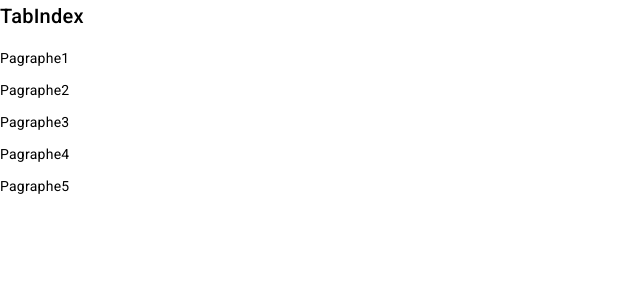
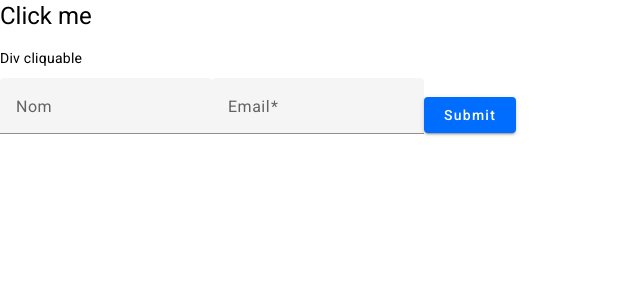
Before and after one commit to turbo-xav/angular-accessibility, an Angular app: page / in a window 1280 px wide. Shown: the top 300 px of the page, without its empty margins (0-640 px from the left). Built offline with nearby package versions, Linux system fonts and the light colour scheme.

Commit message:
Test form & popin accessibility

```diff
--- a/angular.json
+++ b/angular.json
@@ -100,6 +100,7 @@
         "lint": {
           "builder": "@angular-eslint/builder:lint",
           "options": {
+            "fix": true,
             "lintFilePatterns": [
               "src/**/*.ts",
               "src/**/*.html"
--- a/package.json
+++ b/package.json
@@ -38,6 +38,8 @@
     "@typescript-eslint/eslint-plugin": "7.11.0",
     "@typescript-eslint/parser": "7.11.0",
     "eslint": "^8.57.0",
+    "eslint-config-prettier": "^9.1.0",
+    "eslint-plugin-prettier": "^5.1.3",
     "jasmine-core": "~5.1.0",
     "karma": "~6.4.0",
     "karma-chrome-launcher": "~3.2.0",
--- /dev/null
+++ b/src/app/accessible-dialog/accessible-dialog.component.html
@@ -0,0 +1,10 @@
+<mat-dialog-content role="dialog">
+  <h2>Titre du dialogue</h2>
+  <p tabindex="0">Tab index</p>
+  <p tabindex="0">Tab index</p>
+  <p tabindex="0">Tab index</p>
+  <p tabindex="0">Tab index</p>
+</mat-dialog-content>
+<mat-dialog-actions>
+  <button mat-button (click)="onClose()">Fermer</button>
+</mat-dialog-actions>
--- /dev/null
+++ b/src/app/accessible-dialog/accessible-dialog.component.ts
@@ -0,0 +1,21 @@
+import { Component } from '@angular/core';
+import {
+  MatDialogActions,
+  MatDialogContent,
+  MatDialogRef,
+} from '@angular/material/dialog';
+
+@Component({
+  selector: 'app-accessible-dialog',
+  standalone: true,
+  imports: [MatDialogContent, MatDialogActions],
+  templateUrl: './accessible-dialog.component.html',
+  styleUrl: './accessible-dialog.component.scss',
+})
+export class AccessibleDialogComponent {
+  constructor(public dialogRef: MatDialogRef<AccessibleDialogComponent>) {}
+
+  onClose(): void {
+    this.dialogRef.close();
+  }
+}
--- a/src/app/app.component.html
+++ b/src/app/app.component.html
@@ -1,6 +1,19 @@
-<h2>TabIndex</h2>
-<p tabindex="0">Pagraphe1</p>
-<p tabindex="1">Pagraphe2</p>
-<p tabindex="3">Pagraphe3</p>
-<p tabindex="2">Pagraphe4</p>
-<p tabindex="0">Pagraphe5</p>
+<h1>Click me</h1>
+
+<div tabindex="0" (keydown)="handleButtonClick()" (click)="handleButtonClick()">Div cliquable</div>
+
+<form [formGroup]="myForm" (ngSubmit)="onSubmit()">
+  <mat-form-field appearance="fill">
+    <mat-label>Nom</mat-label>
+    <input matInput formControlName="name" aria-label="Nom" />
+  </mat-form-field>
+
+  <mat-form-field appearance="fill">
+    <mat-label>Email</mat-label>
+    <input matInput formControlName="email" />
+    <mat-error *ngIf="myForm.get('email')?.hasError('email')">Veuillez entrer un email valide</mat-error>
+    <mat-error *ngIf="myForm.get('email')?.hasError('required')">Le champ email est obligatoire</mat-error>
+  </mat-form-field>
+
+  <button mat-raised-button color="accent" type="submit">Submit</button>
+</form>
--- a/src/app/app.component.ts
+++ b/src/app/app.component.ts
@@ -1,14 +1,54 @@
-import { Component } from '@angular/core';
+import { Component, OnInit } from '@angular/core';
 import { RouterOutlet } from '@angular/router';
-
+import { CommonModule } from '@angular/common';
+import { MatInputModule } from '@angular/material/input';
+import { MatButtonModule } from '@angular/material/button';
+import {
+  FormBuilder,
+  FormGroup,
+  ReactiveFormsModule,
+  Validators,
+} from '@angular/forms';
+import { MatDialog } from '@angular/material/dialog';
+import { AccessibleDialogComponent } from './accessible-dialog/accessible-dialog.component';
 
 @Component({
   selector: 'app-root',
   standalone: true,
-  imports: [RouterOutlet],
+  imports: [
+    RouterOutlet,
+    CommonModule,
+    MatInputModule,
+    MatButtonModule,
+    ReactiveFormsModule,
+  ],
   templateUrl: './app.component.html',
-  styleUrl: './app.component.scss'
+  styleUrl: './app.component.scss',
 })
-export class AppComponent  {
+export class AppComponent implements OnInit {
+  myForm: FormGroup = this.fb.group({
+    name: [''],
+    email: ['', [Validators.required, Validators.email]],
+  });
 
+  constructor(
+    private fb: FormBuilder,
+    private dialog: MatDialog,
+  ) {}
+
+  ngOnInit(): void {
+    this.myForm.valueChanges.subscribe(() => {
+      console.warn(this.myForm.controls['email'].errors);
+    });
+  }
+
+  onSubmit() {
+    console.log(this.myForm.value);
+    this.myForm.reset();
+    this.dialog.open(AccessibleDialogComponent);
+  }
+
+  handleButtonClick() {
+    console.log('Le bouton a été cliqué');
+  }
 }
--- a/src/app/app.config.ts
+++ b/src/app/app.config.ts
@@ -5,5 +5,9 @@ import { routes } from './app.routes';
 import { provideAnimationsAsync } from '@angular/platform-browser/animations/async';
 
 export const appConfig: ApplicationConfig = {
-  providers: [provideRouter(routes), provideAnimationsAsync(), provideAnimationsAsync()]
+  providers: [
+    provideRouter(routes),
+    provideAnimationsAsync(),
+    provideAnimationsAsync(),
+  ],
 };
--- a/src/main.ts
+++ b/src/main.ts
@@ -2,5 +2,6 @@ import { bootstrapApplication } from '@angular/platform-browser';
 import { appConfig } from './app/app.config';
 import { AppComponent } from './app/app.component';
 
-bootstrapApplication(AppComponent, appConfig)
-  .catch((err) => console.error(err));
+bootstrapApplication(AppComponent, appConfig).catch((err) =>
+  console.error(err),
+);
```
Also changed, not shown: .eslintrc.json (added), src/app/accessible-dialog/accessible-dialog.component.scss (added), 2 other files (tests, documents, lock files or other folders).
